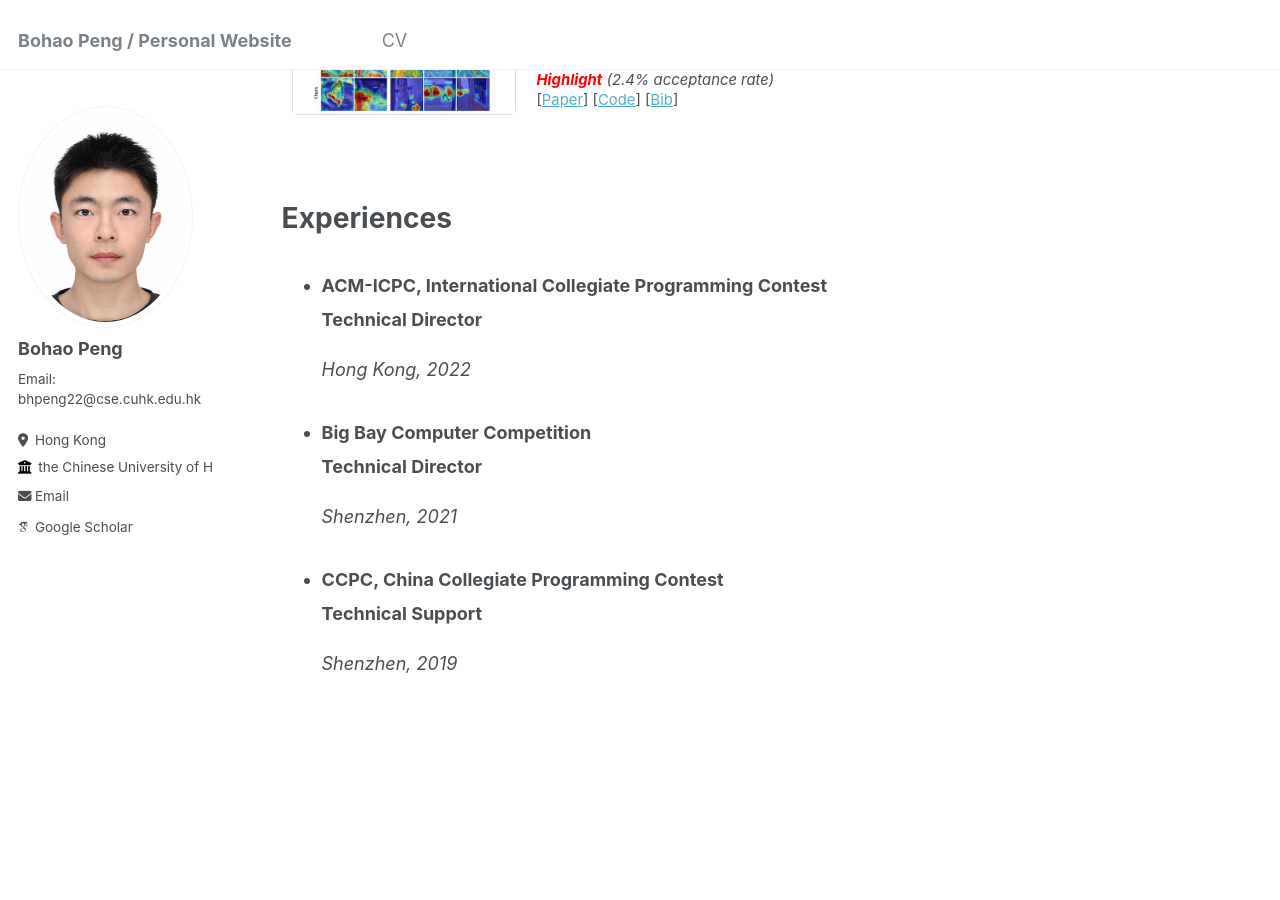
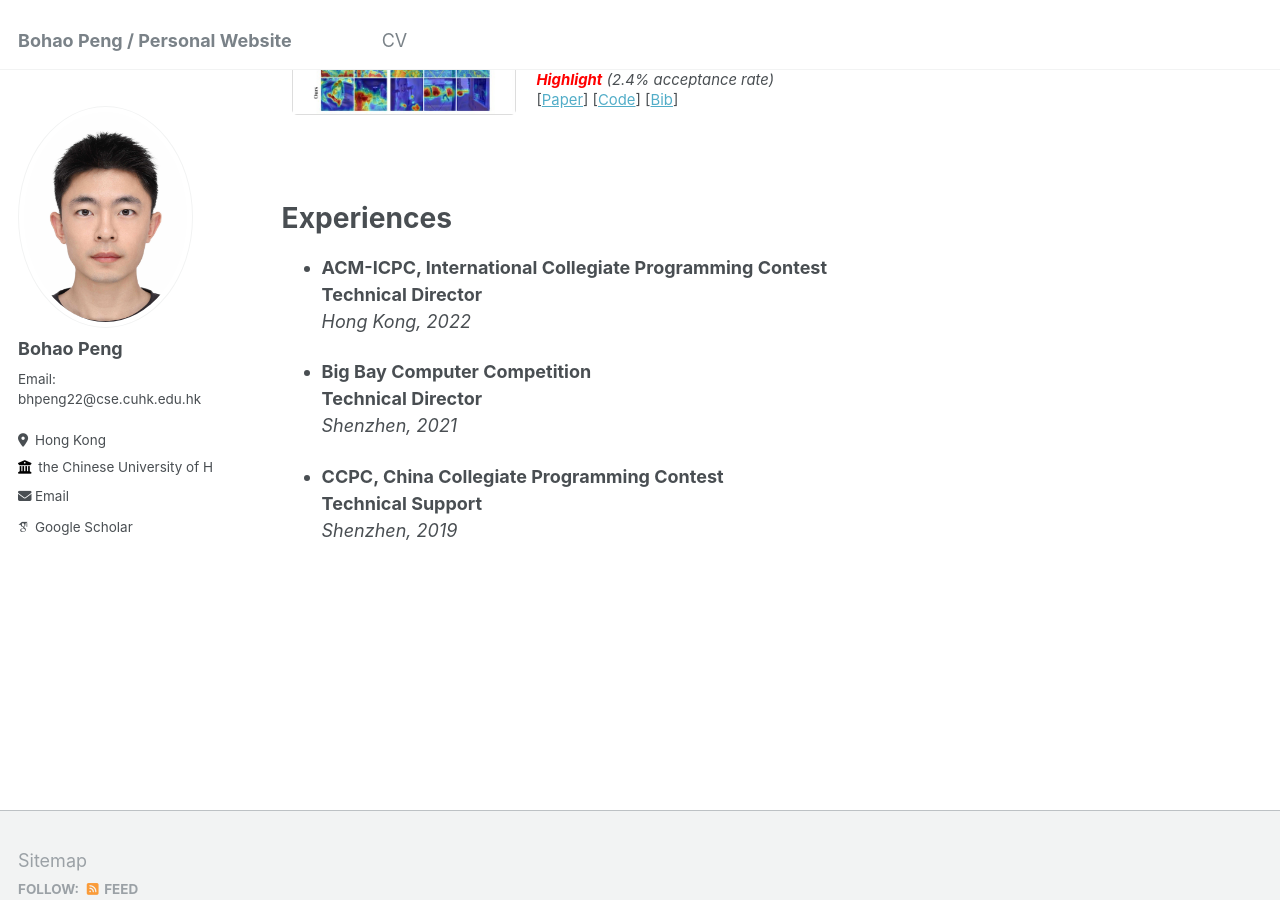
Before and after one commit to Pbihao/pbihao.github.io, a Jekyll site: the page built from _pages/about.md, in a window 1280 px wide and 900 px high, scrolled down 1888 px. Built offline with Jekyll 4.4.1, drawn with Linux system fonts in a browser that asks for light colours; some web fonts are replaced.

Commit message:
update experience

```diff
--- a/_pages/about.md
+++ b/_pages/about.md
@@ -150,6 +150,6 @@
 
 Experiences
 ======
-* <div ><h3>ACM-ICPC, International Collegiate Programming Contest</h3><p><strong>Technical Director</strong></p><p><em>Hong Kong, 2022</em></p></div>
-* <div ><h3>Big Bay Computer Competition</h3><p><strong>Technical Director</strong></p><p><em>Shenzhen, 2021</em></p></div>
-* <div > <h3>CCPC, China Collegiate Programming Contest</h3> <p><strong>Technical Support</strong></p>  <p><em>Shenzhen, 2019</em></p></div>
+* <div ><strong>ACM-ICPC, International Collegiate Programming Contest</strong><p><strong>Technical Director</strong><br><em>Hong Kong, 2022</em></p></div>
+* <div ><strong>Big Bay Computer Competition</strong><p><strong>Technical Director</strong><br><em>Shenzhen, 2021</em></p></div>
+* <div > <strong>CCPC, China Collegiate Programming Contest</strong> <p><strong>Technical Support</strong><br><em>Shenzhen, 2019</em></p></div>
```
